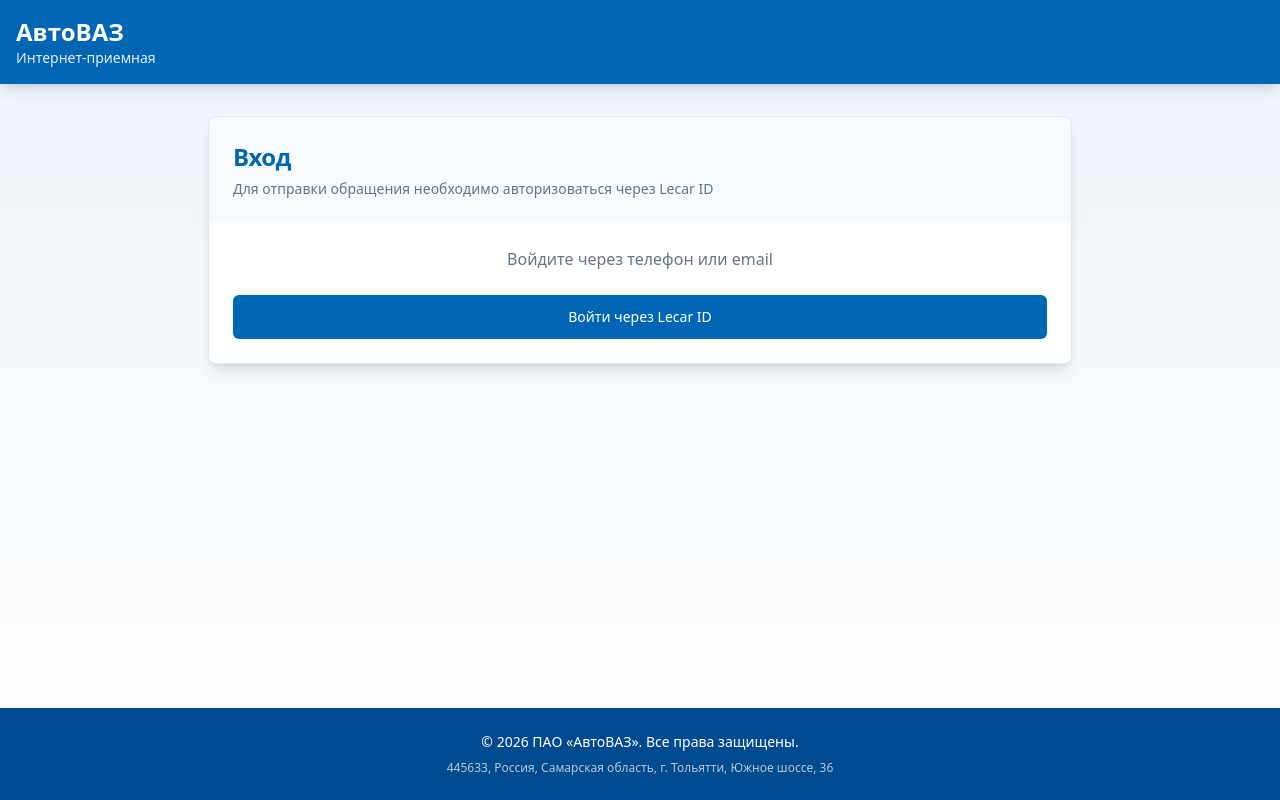
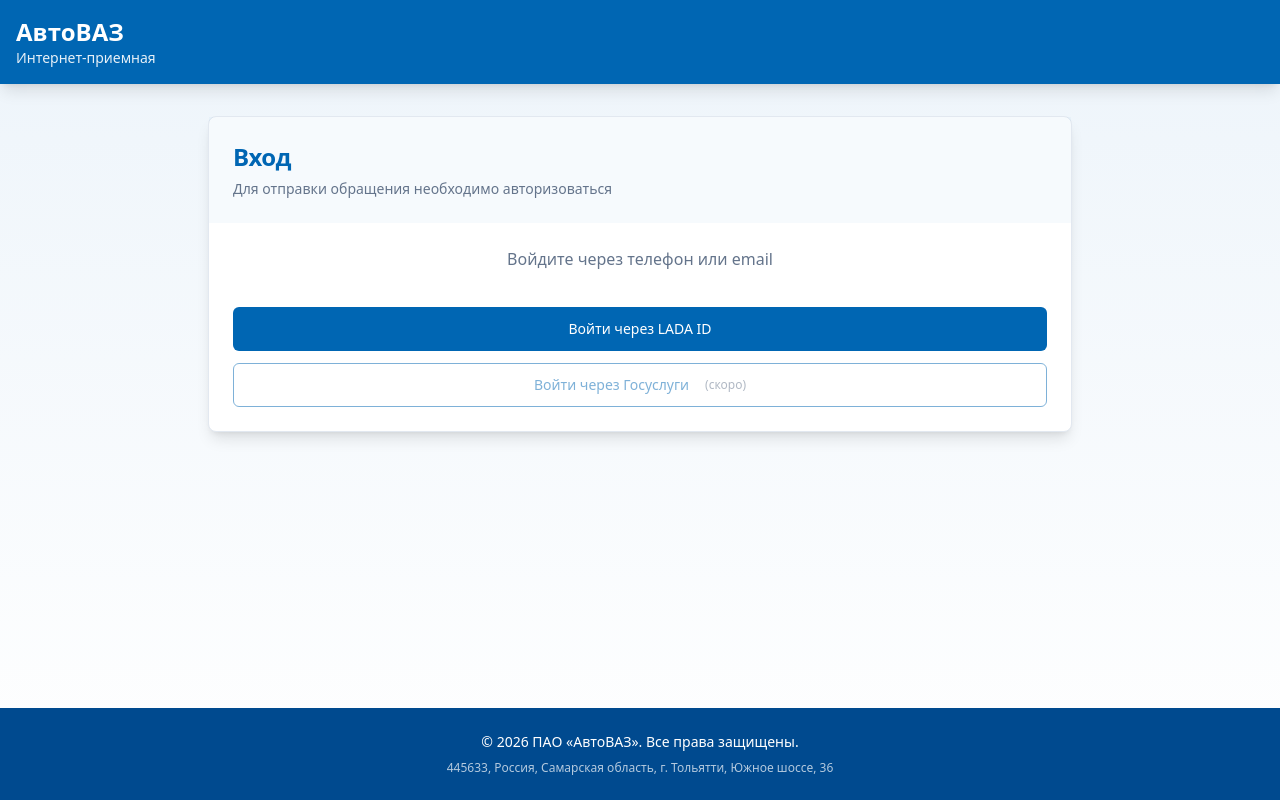
Before and after one commit to mkoty/VAZ, a Next.js app: page / in a window 1280 px wide. Built offline with nearby package versions, Linux system fonts and the light colour scheme; no server answers.

Commit message:
UI improvements: rename Lecar ID to LADA ID, add Gosuslugi button, improve success page

```diff
--- a/app/auth/page.tsx
+++ b/app/auth/page.tsx
@@ -117,7 +117,7 @@
             <CardHeader className="bg-avtovaz-blue-light/5">
               <CardTitle className="text-2xl text-avtovaz-blue">Вход</CardTitle>
               <CardDescription>
-                Авторизация через Lecar ID
+                Авторизация через LADA ID
               </CardDescription>
             </CardHeader>
             <CardContent className="pt-6">
@@ -173,7 +173,7 @@
             <CardHeader>
               <CardTitle>Введите код</CardTitle>
               <CardDescription>
-                Код отправлен на {authMethod === 'phone' ? 'телефон' : 'почту'}: {contact}
+                Код отправлен на email: {contact}
               </CardDescription>
             </CardHeader>
             <CardContent>
@@ -277,7 +277,7 @@
             <CardHeader>
               <CardTitle>Подтверждение регистрации</CardTitle>
               <CardDescription>
-                Код отправлен на {phone || email}
+                Код отправлен на email: {email}
               </CardDescription>
             </CardHeader>
             <CardContent>
--- a/app/page.tsx
+++ b/app/page.tsx
@@ -55,9 +55,6 @@
       await api.createAppeal(formData)
       setSubmitted(true)
       form.reset()
-      setTimeout(() => {
-        setSubmitted(false)
-      }, 5000)
     } catch (err) {
       setError('Ошибка отправки обращения')
     } finally {
@@ -98,11 +95,11 @@
             <CardHeader className="bg-avtovaz-blue-light/5">
               <CardTitle className="text-2xl text-avtovaz-blue">Вход</CardTitle>
               <CardDescription>
-                Для отправки обращения необходимо авторизоваться через Lecar ID
+                Для отправки обращения необходимо авторизоваться
               </CardDescription>
             </CardHeader>
-            <CardContent className="pt-6 text-center">
-              <p className="mb-6 text-muted-foreground">
+            <CardContent className="pt-6 space-y-3">
+              <p className="text-center mb-6 text-muted-foreground">
                 Войдите через телефон или email
               </p>
               <Button
@@ -110,7 +107,16 @@
                 className="w-full"
                 onClick={() => router.push('/auth')}
               >
-                Войти через Lecar ID
+                Войти через LADA ID
+              </Button>
+              <Button
+                size="lg"
+                variant="outline"
+                className="w-full"
+                disabled
+              >
+                Войти через Госуслуги
+                <span className="ml-2 text-xs text-muted-foreground">(скоро)</span>
               </Button>
             </CardContent>
           </Card>
@@ -125,7 +131,7 @@
               </CardHeader>
               <CardContent className="pt-6">
                 {submitted ? (
-                  <div className="text-center py-8">
+                  <div className="text-center py-8 space-y-6">
                     <div className="text-6xl mb-4">✓</div>
                     <h3 className="text-xl font-semibold text-avtovaz-blue mb-2">
                       Обращение отправлено
@@ -133,6 +139,13 @@
                     <p className="text-muted-foreground">
                       Ваше обращение принято. Регистрационный номер будет отправлен на указанный email.
                     </p>
+                    <Button
+                      size="lg"
+                      onClick={() => setSubmitted(false)}
+                      className="mt-4"
+                    >
+                      Создать новое обращение
+                    </Button>
                   </div>
                 ) : (
                   <form onSubmit={handleSubmit} className="space-y-6">
```
Also changed, not shown: 1 other file (tests, documents, lock files or other folders).
